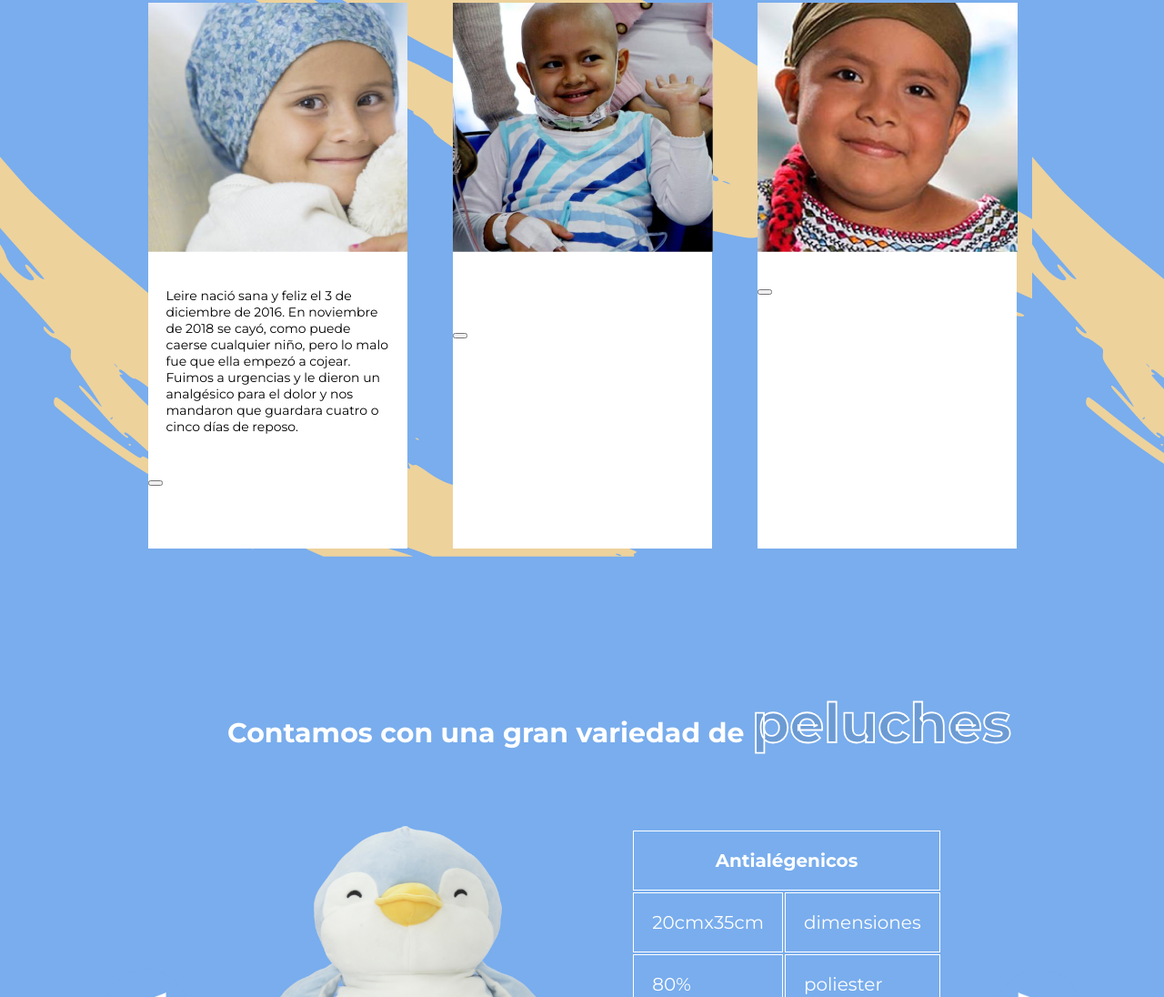
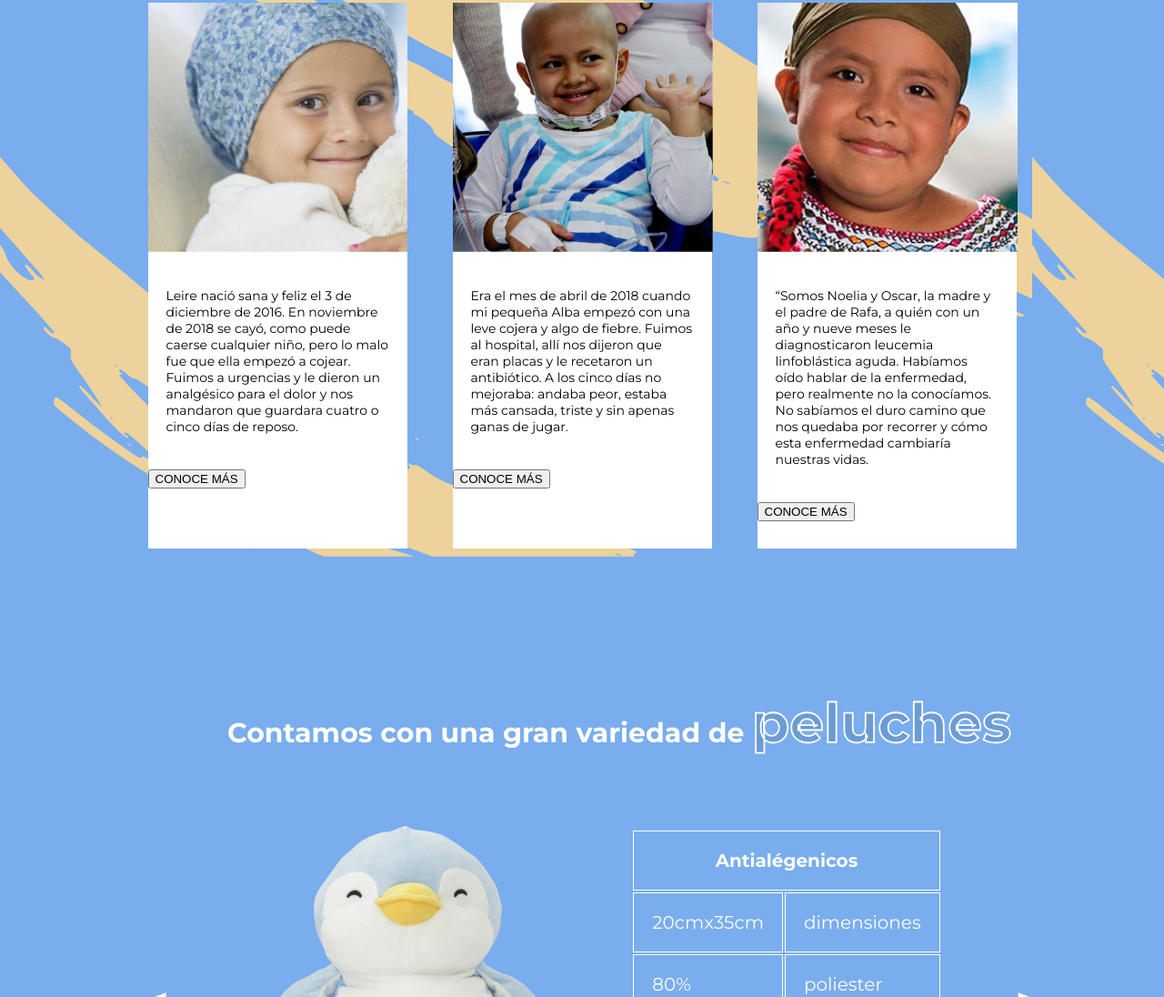
Before and after one commit to monicaromero3099/Apapacho, a plain HTML site: page index.html in a window 1280 px wide. Shown: the part 1424-2520 px from the top of the page at 91% size. Drawn offline with Linux system fonts and the light colour scheme.

Commit message:
contenido-botones

```diff
--- a/index.html
+++ b/index.html
@@ -80,26 +80,33 @@
             <div class="contenedorUno">
                 <img src="images/emma.png" alt="">
                 <p class="mainTestimonios__parrafo">
-                        Leire nació sana y feliz el 3 de diciembre de 2016. En noviembre de 2018 se cayó, como puede caerse cualquier niño, pero lo malo fue que ella empezó a cojear. Fuimos a urgencias y le dieron un analgésico para el dolor y nos mandaron que guardara cuatro o cinco días de reposo.
-                        </p>
+                    Leire nació sana y feliz el 3 de diciembre de 2016. En noviembre de 2018 se cayó, como puede caerse cualquier niño, pero lo malo fue que ella empezó a cojear. Fuimos a urgencias y le dieron un analgésico para el dolor y nos mandaron que guardara cuatro o cinco días de reposo.
+                </p>
                 <button>
-
+                    CONOCE MÁS
                 </button>
             </div>
 
             <div class="contenedorDos">
                 <img src="images/luci.png" alt="">
-                <p class="mainTestimonios__parrafo"></p>
+                <p class="mainTestimonios__parrafo">
+                    Era el mes de abril de 2018 cuando mi pequeña Alba empezó con una leve cojera y algo de fiebre. Fuimos al hospital, allí nos dijeron que eran placas y le recetaron un antibiótico.
+                    A los cinco días no mejoraba: andaba peor, estaba más cansada, triste y sin apenas ganas de jugar.
+                </p>
                 <button>
-
+                    CONOCE MÁS
                 </button>
             </div>
 
             <div class="contenedorTres">
                 <img src="images/sofi.png" alt="">
-                <p></p>
+                <p class="mainTestimonios__parrafo">
+                     “Somos Noelia y Oscar, la madre y el padre de Rafa, a quién con un año y nueve meses le diagnosticaron leucemia linfoblástica aguda. Habíamos oído hablar de la enfermedad, pero realmente no la conocíamos. No sabíamos el duro camino que nos quedaba por recorrer y cómo esta enfermedad cambiaría nuestras vidas.
+
+                </p>
 
                 <button>
+                    CONOCE MÁS
                 </button>
 
             </div>
```
